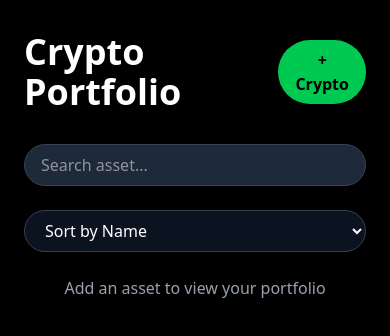
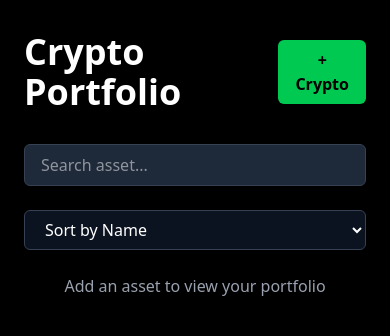
Before and after one commit to yannvr/crypto-portfolio-tracker, a React (Vite) app: page / in a window 390 px wide. Shown: the top 336 px of the page. Built offline with nearby package versions, Linux system fonts and the light colour scheme.

Commit message:
feat(ui) add UI components

```diff
--- a/src/components/ui/Button.tsx
+++ b/src/components/ui/Button.tsx
@@ -8,7 +8,7 @@ interface ButtonProps {
 }
 
 const Button: React.FC<ButtonProps> = ({ onClick, children, className, secondary = false }) => {
-  const baseClasses = 'font-semibold px-4 py-2 rounded-full shadow-md transition cursor-pointer';
+  const baseClasses = 'font-semibold px-4 py-2 shadow-md transition cursor-pointer rounded-md sm:rounded-full ';
   const primaryClasses = 'bg-green-500 text-black hover:bg-green-400';
   const secondaryClasses = 'bg-gray-800 text-white hover:bg-gray-700';
 
--- a/src/components/ui/NumberInput.tsx
+++ b/src/components/ui/NumberInput.tsx
@@ -9,7 +9,7 @@ interface NumberInputProps {
 const NumberInput: React.FC<NumberInputProps> = ({ value, onChange, placeholder }) => {
   return (
     <input
-      className="bg-gray-800 border border-gray-700 text-white rounded-full px-4 py-2 w-full mt-2 shadow-sm focus:ring-2 focus:ring-green-500"
+      className="bg-gray-800 border border-gray-700 text-white rounded-md sm:rounded-full px-4 py-2 w-full mt-2 shadow-sm focus:ring-2 focus:ring-green-500"
       type="number"
       value={value}
       onChange={onChange}
--- a/src/components/ui/Select.tsx
+++ b/src/components/ui/Select.tsx
@@ -11,8 +11,8 @@ const Select: React.FC<SelectProps> = ({ value, onChange, children }) => {
     <select
       value={value}
       onChange={onChange}
-      className="bg-gray-900/80 border border-gray-700 text-white rounded-full px-4 py-2 shadow-md
-      focus:ring-2 focus:ring-green-500 focus:shadow-green-500/50 transition-all duration-300"
+      className="bg-gray-900/80 border h-[40px] border-gray-700 text-white px-4 py-0 shadow-md
+      focus:ring-2 focus:ring-green-500 focus:shadow-green-500/50 transition-all duration-300 rounded-md sm:rounded-full"
     >
       {children}
     </select>
--- a/src/components/ui/TextInput.tsx
+++ b/src/components/ui/TextInput.tsx
@@ -9,7 +9,7 @@ interface TextInputProps {
 const TextInput: React.FC<TextInputProps> = ({ value, onChange, placeholder }) => {
   return (
     <input
-      className="bg-gray-800 border border-gray-700 text-white rounded-full px-4 py-2 w-full mb-2 shadow-sm focus:ring-2 focus:ring-green-500"
+      className="bg-gray-800 border border-gray-700 text-white rounded-md sm:rounded-full px-4 py-2 w-full mb-2 shadow-sm focus:ring-2 focus:ring-green-500"
       value={value}
       onChange={onChange}
       placeholder={placeholder}
```
